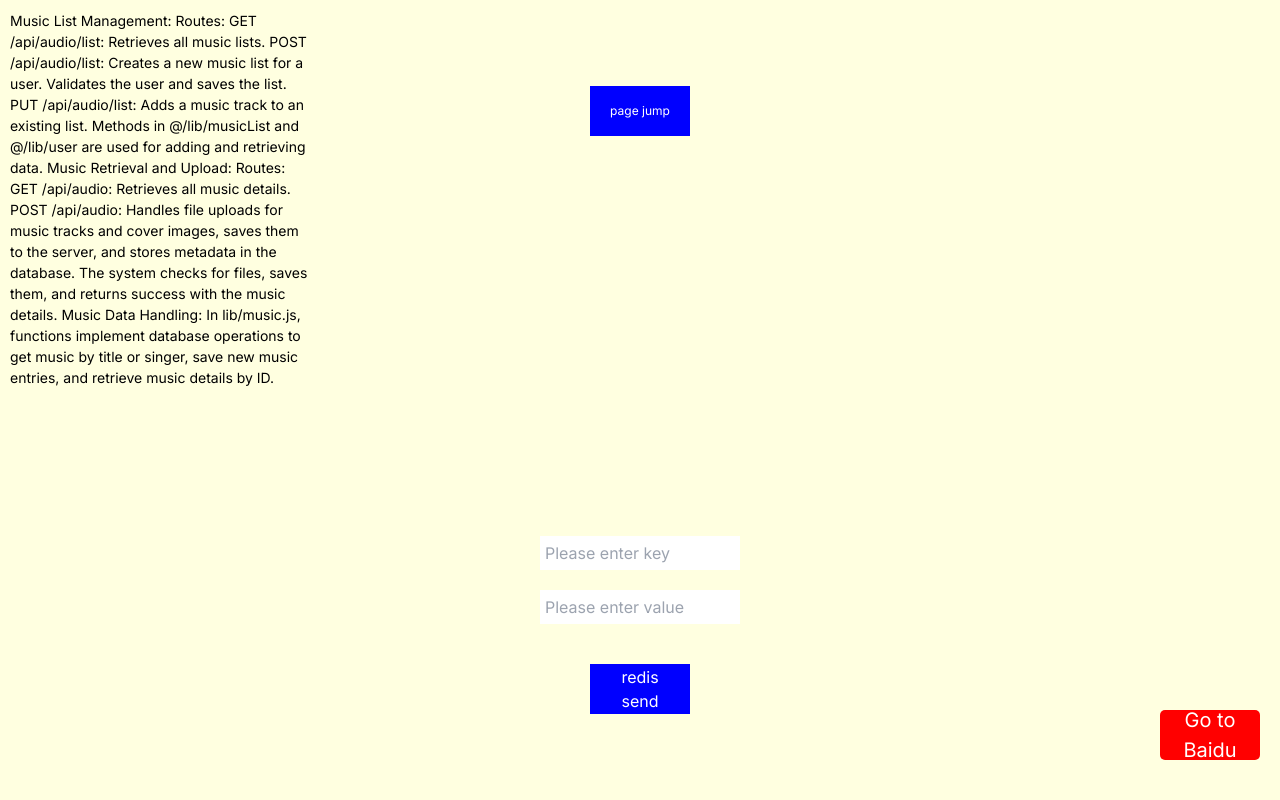
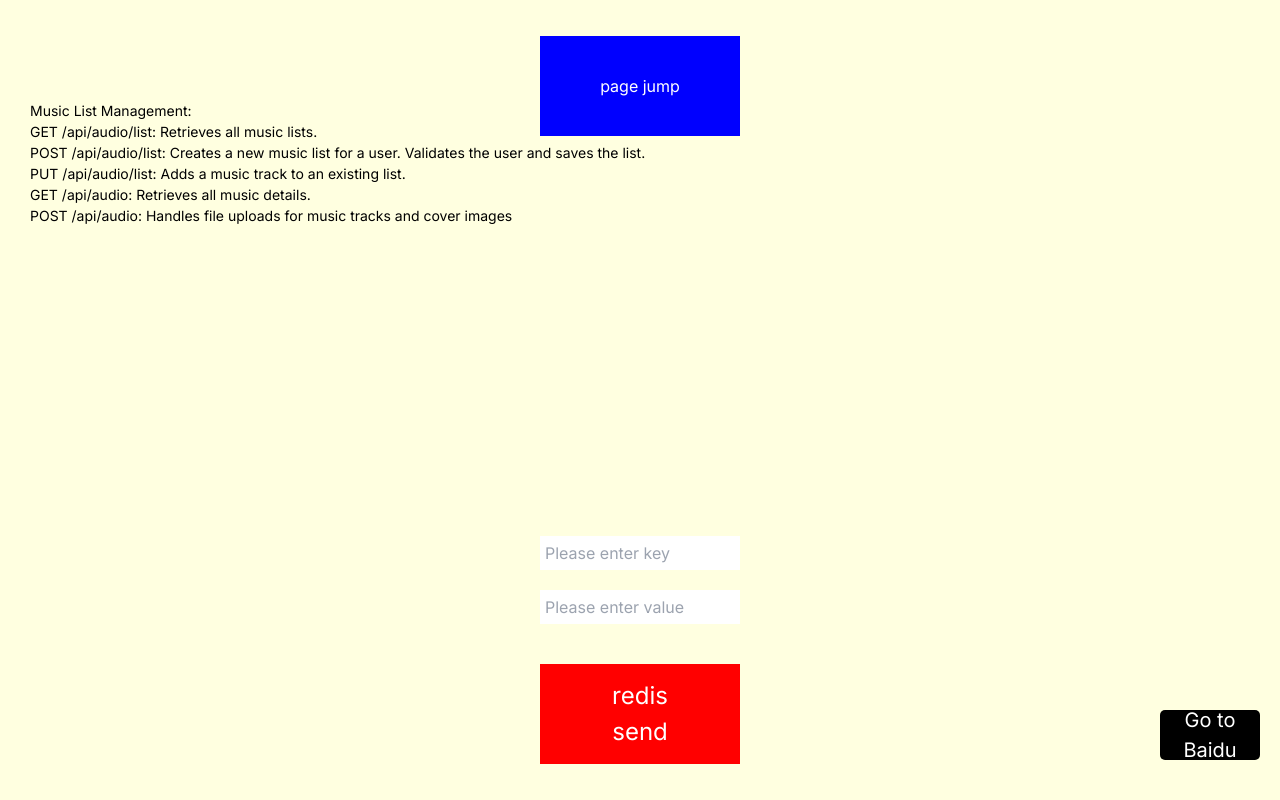
Before and after one commit to yishen-huang/NextJS-music, a Next.js app: page / in a window 1280 px wide. Built offline with nearby package versions, Linux system fonts and the light colour scheme.

Commit message:
调整页面

```diff
--- a/app/page.tsx
+++ b/app/page.tsx
@@ -34,29 +34,23 @@ export default function Home() {
 
   return (
     <div style={{ display: 'flex', justifyContent: 'center', alignItems: 'center', height: '100vh', flexDirection: 'column', position: 'relative' }}>
-      <div style={{ position: 'absolute', top: '10px', left: '10px', textAlign: 'left', maxWidth: '300px', fontSize: '14px', lineHeight: '1.5' }}>
-        Music List Management:
-        Routes:
-        GET /api/audio/list: Retrieves all music lists.
-        POST /api/audio/list: Creates a new music list for a user. Validates the user and saves the list.
-        PUT /api/audio/list: Adds a music track to an existing list.
-        Methods in @/lib/musicList and @/lib/user are used for adding and retrieving data.
-        Music Retrieval and Upload:
-        Routes:
-        GET /api/audio: Retrieves all music details.
-        POST /api/audio: Handles file uploads for music tracks and cover images, saves them to the server, and stores metadata in the database.
-        The system checks for files, saves them, and returns success with the music details.
-        Music Data Handling:
-        In lib/music.js, functions implement database operations to get music by title or singer, save new music entries, and retrieve music details by ID.
-      </div>
+    <div style={{ position: 'absolute', top: '100px', left: '30px', textAlign: 'left', maxWidth: '3000px', fontSize: '14px', lineHeight: '1.5' }}>
+        Music List Management:<br />
+        GET /api/audio/list: Retrieves all music lists.<br />
+        POST /api/audio/list: Creates a new music list for a user. Validates the user and saves the list.<br />
+        PUT /api/audio/list: Adds a music track to an existing list.<br />
+        GET /api/audio: Retrieves all music details.<br />
+        POST /api/audio: Handles file uploads for music tracks and cover images
+    </div>
+
 
       <button
         onClick={handleClick}
         style={{
           backgroundColor: 'blue',
-          width: '100px',
-          height: '50px',
-          fontSize: '12px',
+          width: '200px',
+          height: '100px',
+          fontSize: '16px',
           cursor: 'pointer',
           marginBottom: '400px'
         }}
@@ -81,7 +75,7 @@ export default function Home() {
         />
         <button
           type="submit"
-          style={{ padding: '10px 20px', fontSize: '16px', cursor: 'pointer', backgroundColor: 'blue' }}
+          style={{ padding: '50px 100px', fontSize: '24px', cursor: 'pointer', backgroundColor: 'red' }}
         >
           redis send
         </button>
@@ -92,7 +86,7 @@ export default function Home() {
           position: 'absolute',
           bottom: '20px',
           right: '20px',
-          backgroundColor: 'red',
+          backgroundColor: 'black',
           color: 'white',
           padding: '10px 20px',
           border: 'none',
```
